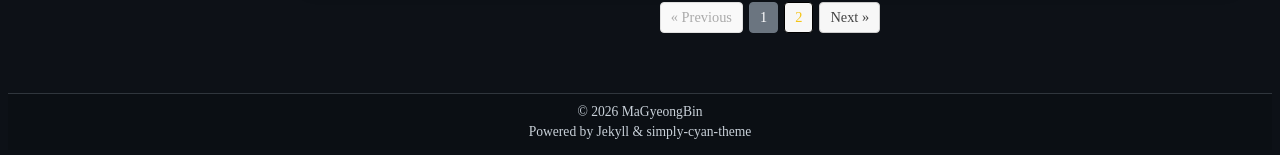
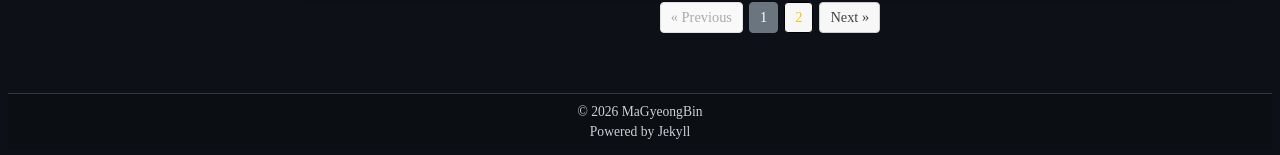
Before and after one commit to MaGyeongBin/MaGyeongBin.github.io, a Jekyll site: the page built from index.html, in a window 1280 px wide and 1316 px high. Shown: the part 1158-1313 px from the top of the window. Built offline with Jekyll 4.4.1, drawn with Linux system fonts in a browser that asks for light colours; the list of posts is cut into pages by our own code.

Commit message:
Remove simply-cyan references

```diff
--- a/Gemfile
+++ b/Gemfile
@@ -32,4 +32,3 @@ gem "wdm", "~> 0.1", :platforms => [:mingw, :x64_mingw, :mswin]
 # Lock `http_parser.rb` gem to `v0.6.x` on JRuby builds since newer versions of the gem
 # do not have a Java counterpart.
 gem "http_parser.rb", "~> 0.6.0", :platforms => [:jruby]
-gem "simply-cyan"
--- a/_config.yml
+++ b/_config.yml
@@ -69,4 +69,3 @@ footer_text: "Follow: Feed · © 2026 kimjy99 · Powered by Jekyll & Minimal Mis
 #   - vendor/cache/
 #   - vendor/gems/
 #   - vendor/ruby/
-# theme: simply-cyan
--- a/_includes/footer.html
+++ b/_includes/footer.html
@@ -1,4 +1,4 @@
 <footer class="custom-footer">
   <div class="footer-line">© 2026 MaGyeongBin</div>
-  <div class="footer-line">Powered by Jekyll &amp; simply-cyan-theme</div>
+  <div class="footer-line">Powered by Jekyll</div>
 </footer>
--- a/assets/styles.scss
+++ b/assets/styles.scss
@@ -1,8 +1,7 @@
 ---
-# Override simply-cyan theme with a forced dark palette
+# Custom theme overrides (no external theme)
 ---
 
-// @import "simply-cyan";
 @import url("https://fonts.googleapis.com/css2?family=Noto+Serif+KR:wght@400;600;700&display=swap");
 
 /* ==========================================================================
```
